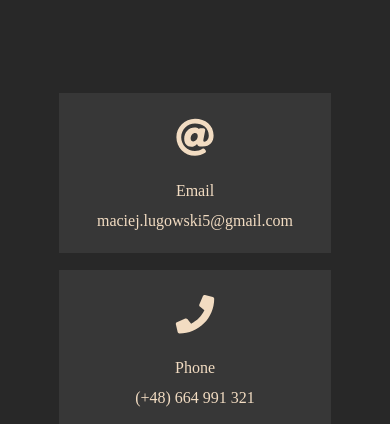
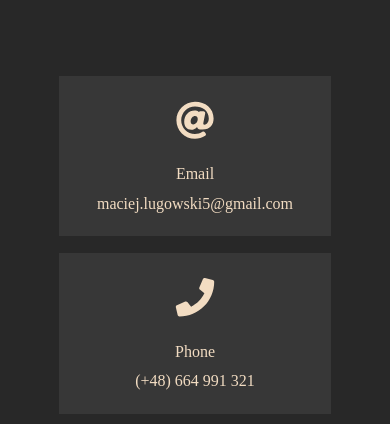
Before and after one commit to maciejlug/portfoliosite, a Gatsby site: page /components/ContactContent in a window 390 px wide. Shown: the top 424 px of the page. Built offline with nearby package versions, Linux system fonts and the light colour scheme; Gatsby itself is replaced by a stand-in of ours.

Commit message:
hotfix video2

```diff
--- a/src/pages/styles/ContactContent.css
+++ b/src/pages/styles/ContactContent.css
@@ -82,7 +82,7 @@ body, html {
 @media only screen and (max-width: 600px) {
     .contact-grid-box{
         grid-template-columns: 5% 10% 20% 12% 6% 12% 20% 10% 5%;
-        grid-template-rows: 8% 3% 19% 2% 19% 2% 19% 2% 19% 3% 4%;
+        grid-template-rows: 4% 5% 19% 2% 19% 2% 19% 2% 19% 5% 4%;
     }
     .box-icon{
         transform: scale(0.6)
--- a/src/pages/styles/Navbar.css
+++ b/src/pages/styles/Navbar.css
@@ -91,7 +91,7 @@ a{
     }
     .links{
         width: 100%;
-        margin: 0 10% 0 10%;
+
         justify-content: space-evenly;
     }
 
```
